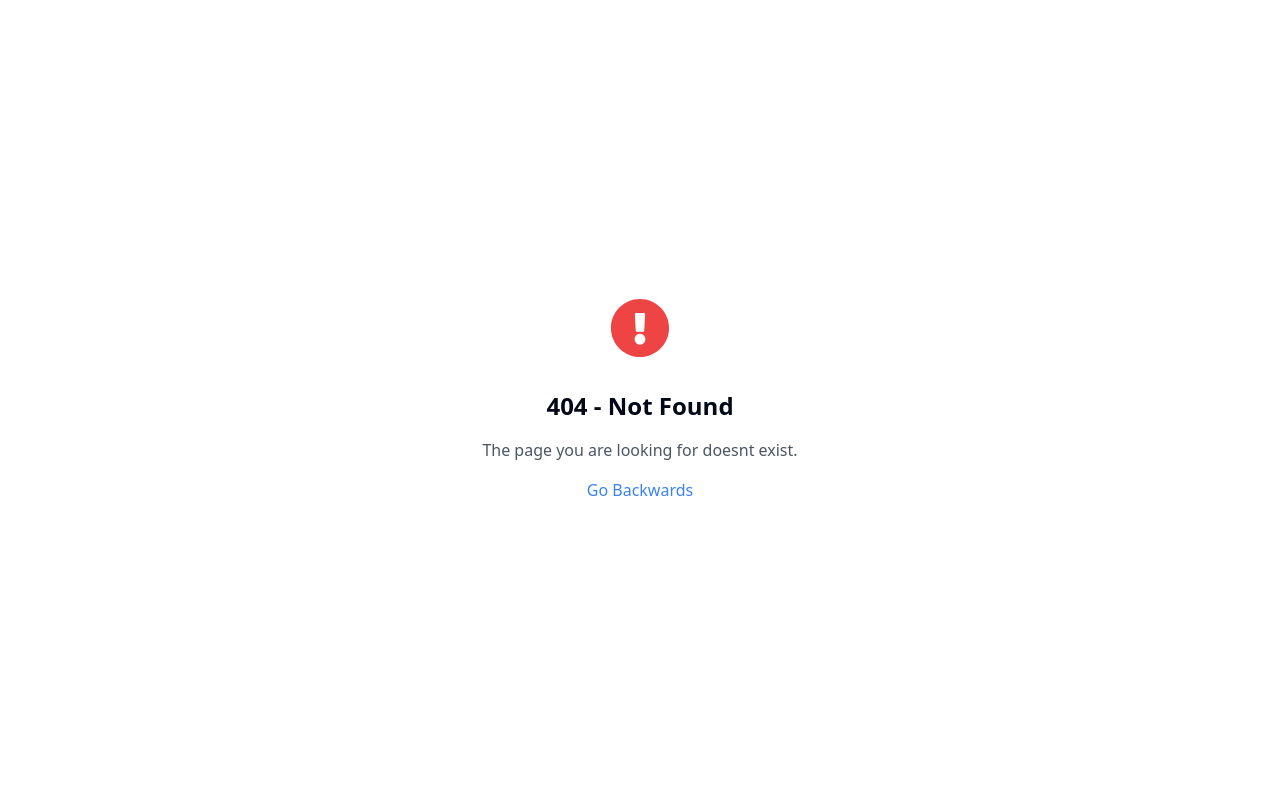
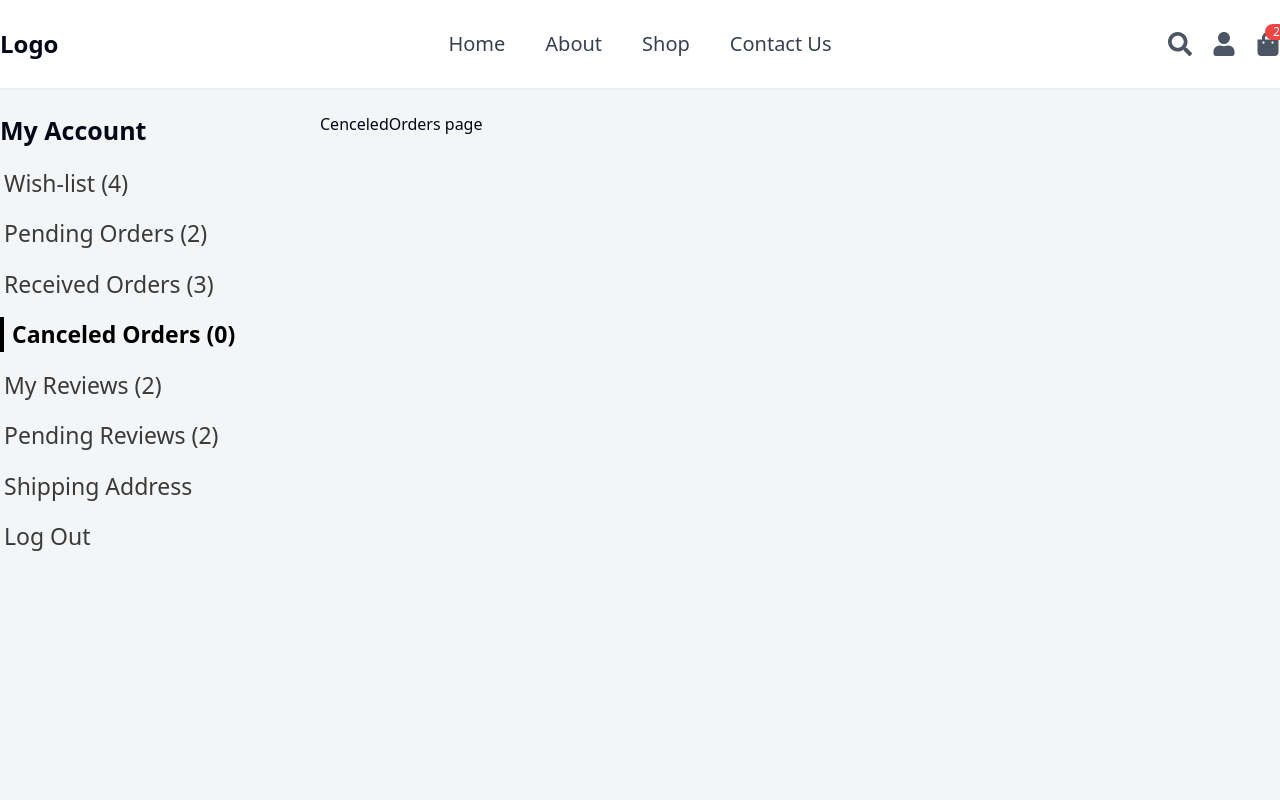
Before and after one commit to Anirbandasjoy/qrinux-emc, a Next.js app: page /dashboard/canceled-orders in a window 1280 px wide. Before the commit this address had no page. Shown: the top 800 px of the page. Built offline with nearby package versions, Linux system fonts and the light colour scheme.

Commit message:
dashboard sidebar added active route system

```diff
--- /dev/null
+++ b/src/app/(home)/(dashboard)/dashboard/canceled-orders/page.jsx
@@ -0,0 +1,7 @@
+import React from "react";
+
+const CenceledOrders = () => {
+  return <div>CenceledOrders page</div>;
+};
+
+export default CenceledOrders;
--- /dev/null
+++ b/src/app/(home)/(dashboard)/dashboard/my-reviews/page.jsx
@@ -0,0 +1,7 @@
+import React from "react";
+
+const MyReviews = () => {
+  return <div>MyReviews</div>;
+};
+
+export default MyReviews;
--- /dev/null
+++ b/src/app/(home)/(dashboard)/dashboard/pendingOrders/page.jsx
@@ -0,0 +1,7 @@
+import React from "react";
+
+const PendingOrders = () => {
+  return <div>PendingOrders Page</div>;
+};
+
+export default PendingOrders;
--- /dev/null
+++ b/src/app/(home)/(dashboard)/dashboard/received-orders/page.jsx
@@ -0,0 +1,7 @@
+import React from "react";
+
+const ReceivedOrders = () => {
+  return <div>ReceivedOrders page</div>;
+};
+
+export default ReceivedOrders;
--- /dev/null
+++ b/src/app/(home)/(dashboard)/dashboard/wishlist/page.jsx
@@ -0,0 +1,7 @@
+import React from "react";
+
+const Wishlist = () => {
+  return <div>Wishlist page</div>;
+};
+
+export default Wishlist;
--- a/src/components/dashboard/shared/Sidebar.jsx
+++ b/src/components/dashboard/shared/Sidebar.jsx
@@ -1,15 +1,16 @@
 "use client";
-import { useRouter } from "next/navigation";
+import { usePathname, useRouter } from "next/navigation";
 
 const Sidebar = () => {
   const router = useRouter();
+  const pathname = usePathname(); // Get current route
 
   const menuItems = [
-    { label: "Wish-list (4)", route: "/wishlist" },
-    { label: "Pending Orders (2)", route: "/pending-orders" },
-    { label: "Received Orders (3)", route: "/received-orders" },
-    { label: "Canceled Orders (0)", route: "/canceled-orders" },
-    { label: "My Reviews (2)", route: "/my-reviews" },
+    { label: "Wish-list (4)", route: "/dashboard/wishlist" },
+    { label: "Pending Orders (2)", route: "/dashboard/pendingOrders" },
+    { label: "Received Orders (3)", route: "/dashboard/received-orders" },
+    { label: "Canceled Orders (0)", route: "/dashboard/canceled-orders" },
+    { label: "My Reviews (2)", route: "/dashboard/my-reviews" },
     { label: "Pending Reviews (2)", route: "/pending-reviews" },
     { label: "Shipping Address", route: "/shipping-address" },
     { label: "Log Out", route: "/logout" },
@@ -24,9 +25,9 @@ const Sidebar = () => {
             <li
               key={index}
               onClick={() => router.push(item.route)}
-              className={`text-[23px] cursor-pointer text-[#3A3A3A]  ${
-                router.pathname === item.route
-                  ? "border-l-4 border-black font-semibold text-black"
+              className={`text-[23px] cursor-pointer text-[#3A3A3A] ${
+                pathname === item.route
+                  ? "border-l-4 pl-2 border-black font-semibold text-black"
                   : "border-l-4 border-transparent"
               }`}
             >
```
